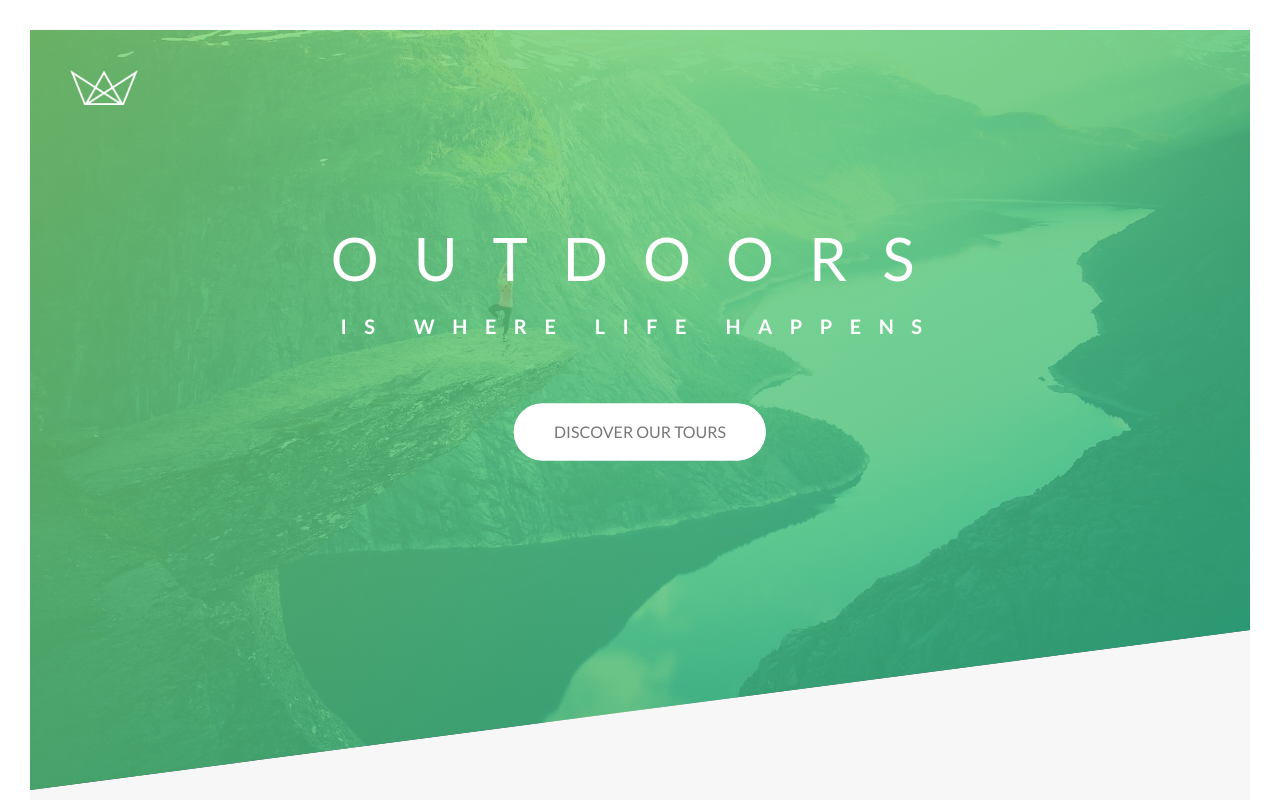
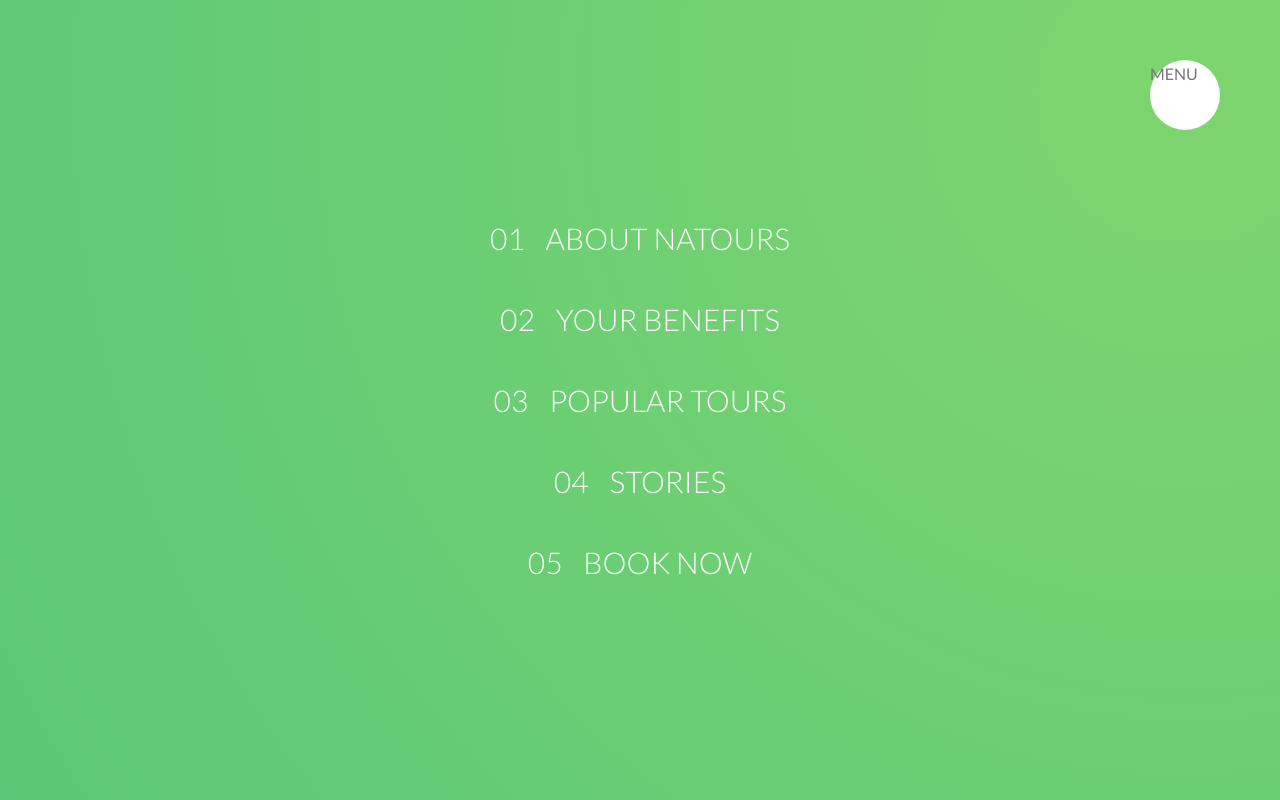
Before and after one commit to mhazak/starter, a website: page index.html in a window 1280 px wide. Shown: the top 800 px of the page. Drawn offline with Linux system fonts and the light colour scheme.

Commit message:
navigation

```diff
--- a/index.html
+++ b/index.html
@@ -12,7 +12,28 @@
 
 		<title>Natours | Exciting tours for adventurous people</title>
 	</head>
+
 	<body>
+
+		<div class="navigation">
+
+			<input type="checkbox" class="navigation__checkbox" id="navi-toggle">
+			<label for="navi-toggle" class="navigation__button">MENU</label>
+
+			<div class="navigation__background">&nbsp;</div>
+
+			<nav class="navigation__nav">
+				<ul class="navigation__list">
+					<li class="navigation__item"><a href="#" class="navigation__link"><span>01</span> About Natours</a></li>
+					<li class="navigation__item"><a href="#" class="navigation__link"><span>02</span> Your benefits</a></li>
+					<li class="navigation__item"><a href="#" class="navigation__link"><span>03</span> Popular tours</a></li>
+					<li class="navigation__item"><a href="#" class="navigation__link"><span>04</span> Stories</a></li>
+					<li class="navigation__item"><a href="#" class="navigation__link"><span>05</span> Book now</a></li>
+				</ul>
+			</nav>
+
+		</div>
+
 		<header class="header">
 			<div class="header__logo-box">
 				<img src="img/logo-white.png" alt="Logo" class="header__logo"/>
--- a/sass/abstracts/_mixins.scss
+++ b/sass/abstracts/_mixins.scss
@@ -1,3 +1,7 @@
 @mixin clearfix {
     &::after { content: ""; clear: both; display: table; }
 }
+
+@mixin center_horizontal {
+    position: absolute; top: 50%; left: 50%; transform: translate(-50%, -50%);
+}
--- a/sass/components/_card.scss
+++ b/sass/components/_card.scss
@@ -45,7 +45,7 @@
     }
 
     // back side styling
-    &__cta { position: absolute; top: 50%; left: 50%; transform: translate(-50%, -50%); width: 90%; text-align: center; }
+    &__cta { @include center_horizontal; width: 90%; text-align: center; }
 
     &__price-box { text-align: center; color: $color-white; margin-bottom: 8rem; }
     &__price-only { font-size: 1.4rem; text-transform: uppercase; }
--- a/sass/components/_form.scss
+++ b/sass/components/_form.scss
@@ -24,7 +24,7 @@
     &__radio-button {
 
         height: 3rem; width: 3rem; border: 5px solid $color-primary; border-radius: 50%; display: inline-block; position: absolute; left: 0; top: -.3rem;
-        &::after { content: ""; height: 1rem; width: 1.3rem; border-radius: 50%; position: absolute; top: 50%; left: 50%; transform: translate(-50%, -50%); background-color: $color-primary; opacity: 0; transition: opacity .2s }
+        &::after { content: ""; height: 1rem; width: 1.3rem; border-radius: 50%; @include center_horizontal; background-color: $color-primary; opacity: 0; transition: opacity .2s }
      }
 
      &__radio-input:checked ~ &__radio-label &__radio-button::after { opacity: 1; }
--- /dev/null
+++ b/sass/layout/_navigation.scss
@@ -0,0 +1,23 @@
+.navigation {
+
+    &__checkbox { display: none; }
+    &__button { background-color: $color-white; height: 7rem; width: 7rem; position: fixed; top: 6rem; right: 6rem; border-radius: 50%; z-index: 105; }
+    &__background { height: 6rem; width: 6rem; border-radius: 50%; position: fixed; top: 6.5rem; right: 6.5rem; background-image: radial-gradient($color-primary-light, $color-primary-dark); z-index: 100; transform: scale(80); }
+    &__nav { height: 100vh; width: 100%; position: fixed; top: 0; right: 0; z-index: 102; }
+    &__list { @include center_horizontal; list-style: none; text-align: center; }
+    &__item { margin: 1rem; }
+    &__link {
+        &:link,
+        &:visited {
+            display: inline-block; font-size: 3rem; font-weight: 300; color: $color-white; text-decoration: none; text-transform: uppercase; transition: all .4s;
+            background-image: linear-gradient( 120deg, transparent 0%, transparent 50%, $color-white 50% ); padding: 1rem 2rem; background-size: 220%;
+
+            span { margin-right: 1.5rem; display: inline-block; }
+        }
+
+        &:hover,
+        &:active { background-position: 100%; color: $color-primary; transform: translateX(1rem); }
+
+    }
+
+}
--- a/sass/main.scss
+++ b/sass/main.scss
@@ -20,3 +20,4 @@
 @import "layout/header";
 @import "layout/grid";
 @import "layout/footer";
+@import "layout/navigation";
```
Also changed, not shown: css/style.css.
